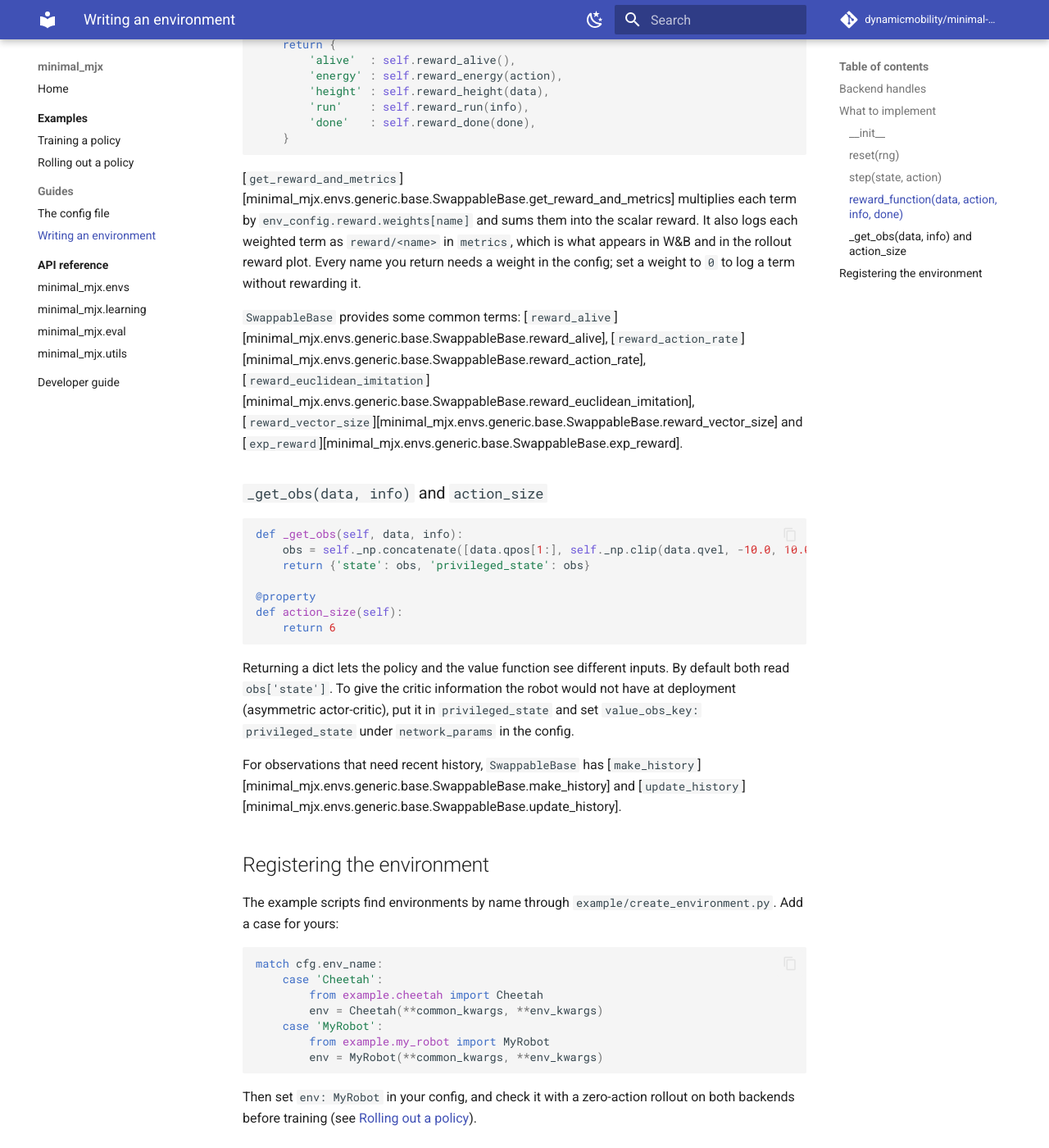
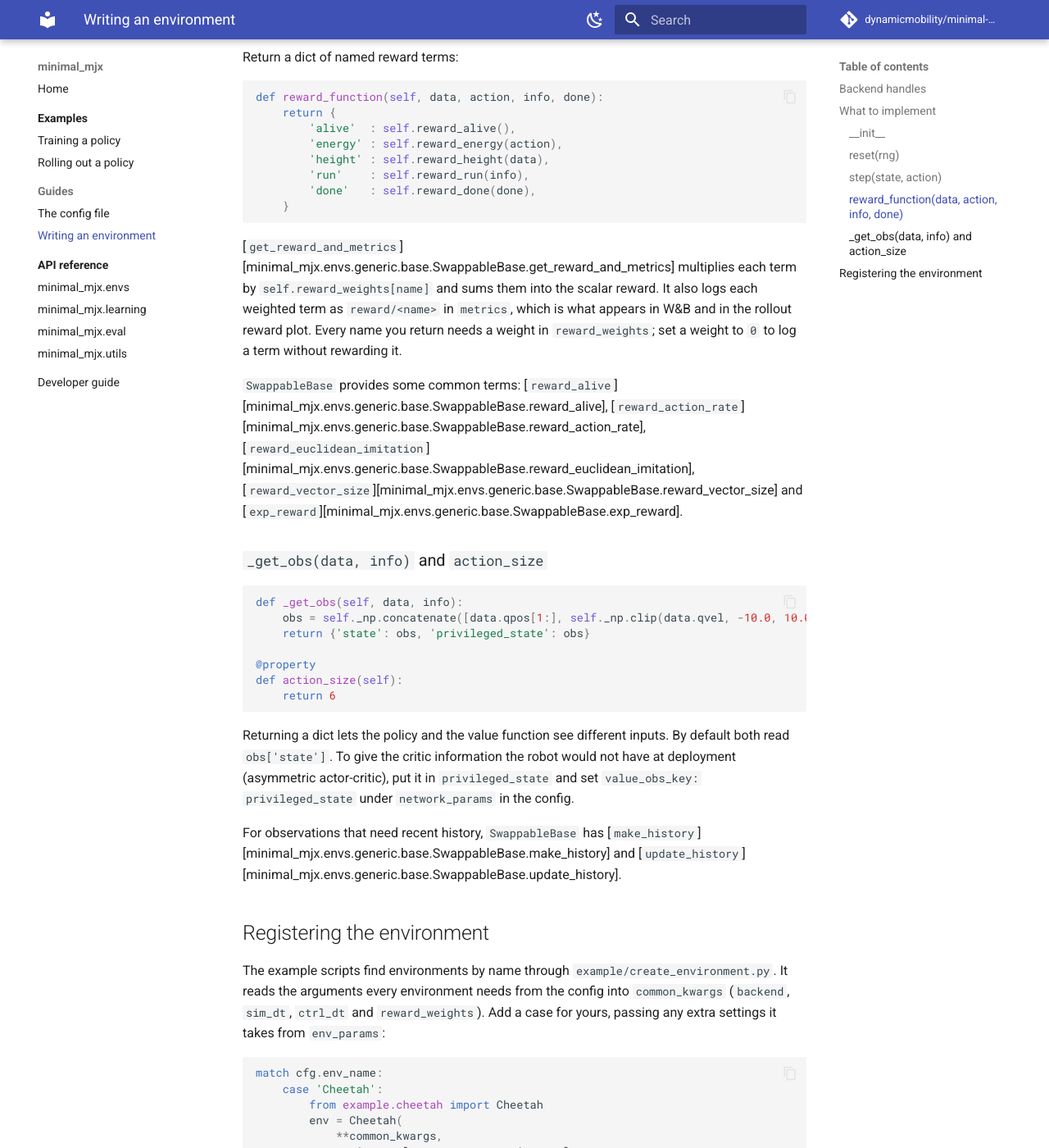
Before and after one commit to dynamicmobility/minimal-mjx, an MkDocs documentation site: the page built from docs/guides/environment.md, in a window 1280 px wide and 1400 px high, scrolled down 2468 px. Shown: the whole window at 82% size. Built offline with MkDocs 1.6.1 and Material for MkDocs 9.7.7, drawn with Linux system fonts in a browser that asks for light colours; comment, search, counter and statistics services are not loaded; some of the changed text lies outside the part shown.

Commit message:
update documentation

````diff
--- a/docs/guides/environment.md
+++ b/docs/guides/environment.md
@@ -30,20 +30,24 @@
 
 ### `__init__`
 
-Pass the MuJoCo XML, the `env_params` from the config, and the backend:
+Pass the MuJoCo XML, the timesteps, the reward weights and the backend to
+`SwappableBase`. Take any settings of your own as ordinary arguments and store them:
 
 ```python
 class Cheetah(mm.envs.SwappableBase):
-    def __init__(self, env_params, backend):
+    def __init__(self, sim_dt, ctrl_dt, reward_weights, action_scale=1.0, backend='jnp'):
         super().__init__(
-            xml_path   = CheetahInterface.XML,
-            env_params = env_params,
-            backend    = backend,
+            xml_path       = CheetahInterface.XML,
+            sim_dt         = sim_dt,
+            ctrl_dt        = ctrl_dt,
+            reward_weights = reward_weights,
+            backend        = backend,
         )
+        self.action_scale = action_scale
 ```
 
-`SwappableBase` compiles the model, sets its timestep to `env_config.sim_dt`, and
-builds the backend handles. `num_free` (default 3) is the number of `qpos` entries
+`SwappableBase` compiles the model, sets its timestep to `sim_dt`, stores the weights
+as `self.reward_weights`, and builds the backend handles. `num_free` (default 3) is the number of `qpos` entries
 taken by the floating base; the Cheetah's are `rootx`, `rootz` and `rooty`.
 
 ### `reset(rng)`
@@ -106,10 +110,10 @@
 ```
 
 [`get_reward_and_metrics`][minimal_mjx.envs.generic.base.SwappableBase.get_reward_and_metrics]
-multiplies each term by `env_config.reward.weights[name]` and sums them into the scalar
+multiplies each term by `self.reward_weights[name]` and sums them into the scalar
 reward. It also logs each weighted term as `reward/<name>` in `metrics`, which is what
 appears in W&B and in the rollout reward plot. Every name you return needs a weight in
-the config; set a weight to `0` to log a term without rewarding it.
+`reward_weights`; set a weight to `0` to log a term without rewarding it.
 
 `SwappableBase` provides some common terms:
 [`reward_alive`][minimal_mjx.envs.generic.base.SwappableBase.reward_alive],
@@ -142,13 +146,19 @@
 ## Registering the environment
 
 The example scripts find environments by name through `example/create_environment.py`.
-Add a case for yours:
+It reads the arguments every environment needs from the config into `common_kwargs`
+(`backend`, `sim_dt`, `ctrl_dt` and `reward_weights`). Add a case for yours, passing
+any extra settings it takes from `env_params`:
 
 ```python
 match cfg.env_name:
     case 'Cheetah':
         from example.cheetah import Cheetah
-        env = Cheetah(**common_kwargs, **env_kwargs)
+        env = Cheetah(
+            **common_kwargs,
+            action_scale=env_params.action_scale,
+            **env_kwargs,
+        )
     case 'MyRobot':
         from example.my_robot import MyRobot
         env = MyRobot(**common_kwargs, **env_kwargs)
````
Also changed, not shown: other parts of docs/guides/environment.md (+1 -1 lines), README.md (+8 -1 lines), docs/guides/configuration.md (+16 -14 lines).
